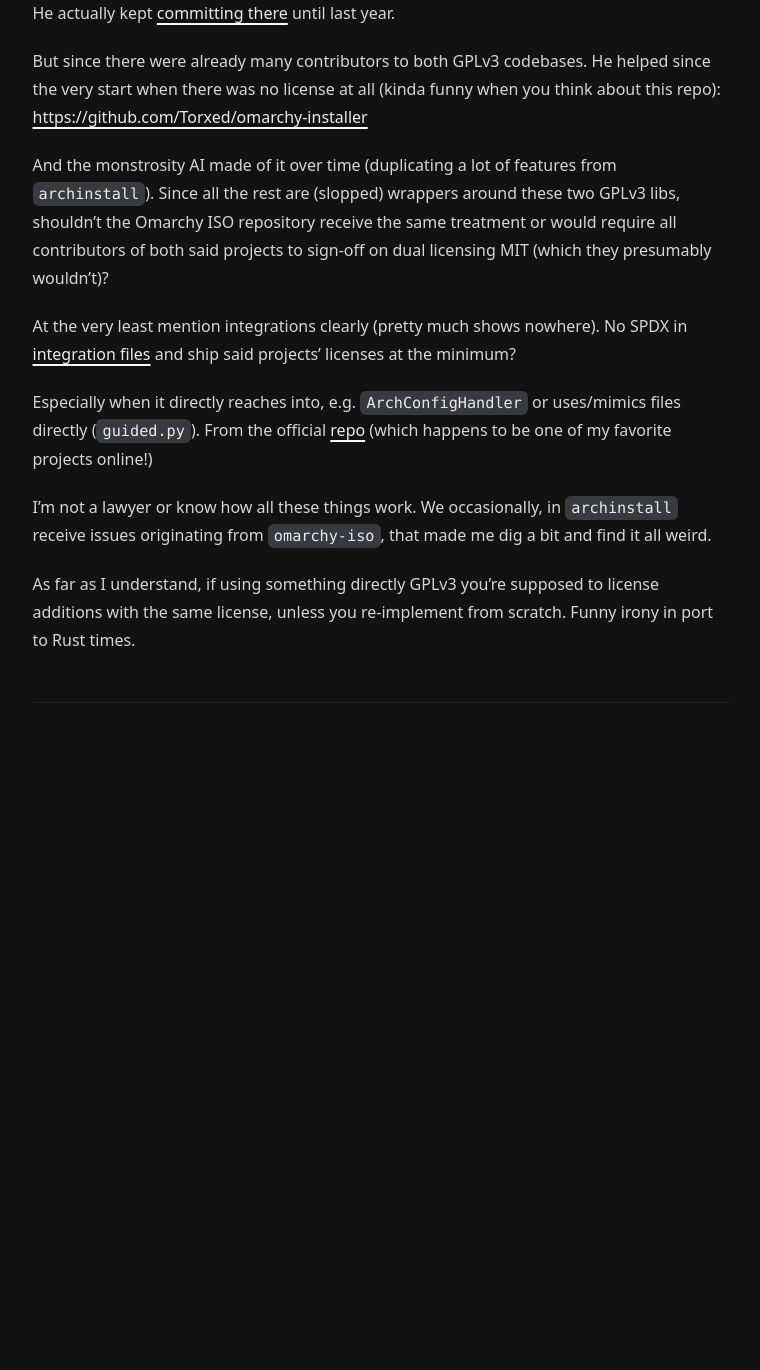
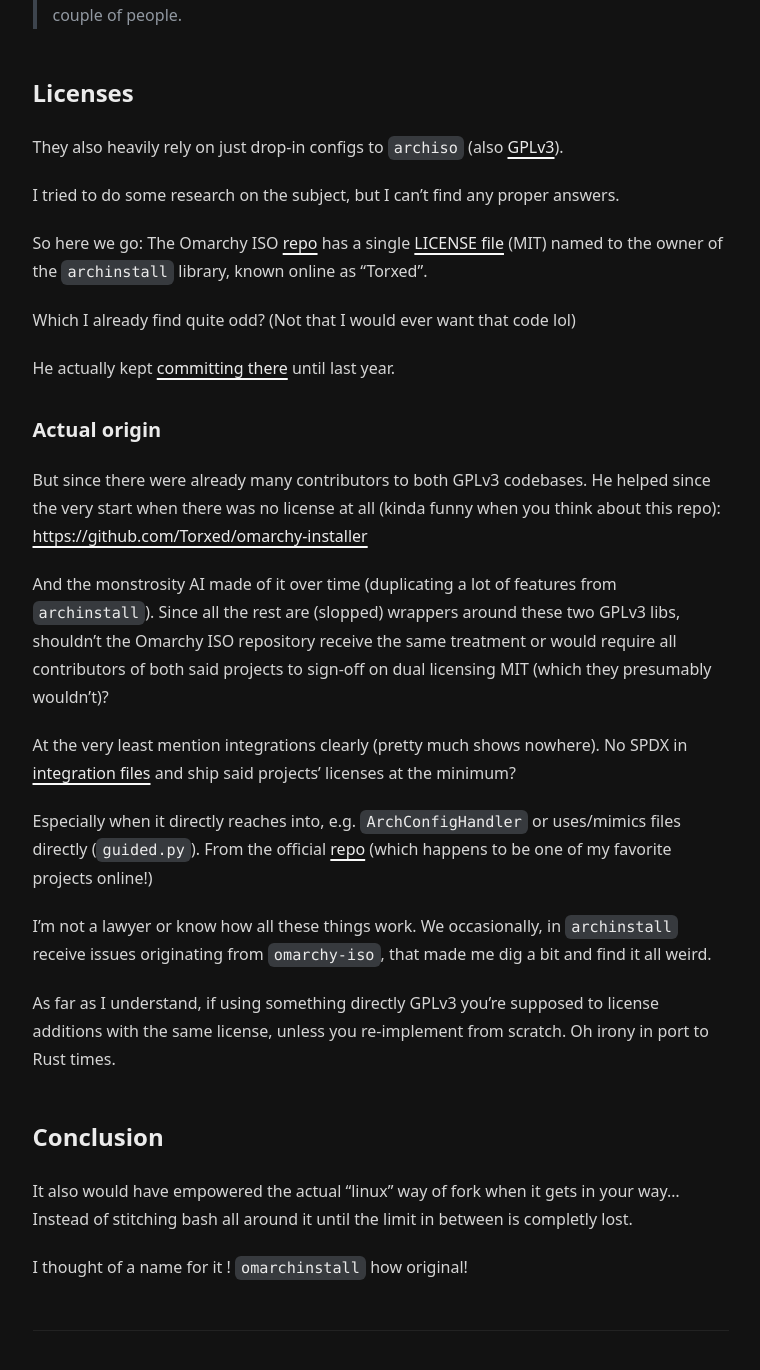
Before and after one commit to h8d13/dontreadthedocs, a Jekyll site: the page built from _notes/traumarchy.md, in a window 1280 px wide and 1400 px high, scrolled down 691 px. Shown: the top 1370 px of the window, without its empty margins (252-1012 px from the left). Built offline with Jekyll 4.4.1, drawn with Linux system fonts in a browser that asks for light colours; before the commit the page ends 1506 px from its top, so only the background shows below that; some of the changed text lies outside the part shown.

Commit message:
add titles
Signed-off-by: h8d13 <hadean-eon-dev@proton.me>

```diff
--- a/_notes/traumarchy.md
+++ b/_notes/traumarchy.md
@@ -14,6 +16,8 @@
 > But little talked about its origins.
 > This made me skip most of these videos and unsubscribe to a couple of people.
 
+## Licenses
+
 They also heavily rely on just drop-in configs to `archiso` (also [GPLv3](https://gitlab.archlinux.org/archlinux/archiso/-/blob/master/LICENSE)).
 
 I tried to do some research on the subject, but I can't find any proper answers.
@@ -21,10 +25,13 @@
 So here we go:
 The Omarchy ISO [repo](https://github.com/omacom/omarchy-iso) has a single [LICENSE file](https://github.com/omacom/omarchy-iso/blob/quattro/LICENSE)
 (MIT) named to the owner of the `archinstall` library, known online as "Torxed".
+
 Which I already find quite odd? (Not that I would ever want that code lol)
 
 He actually kept [committing there](https://github.com/omacom/omarchy-iso/commits/quattro/?author=Torxed)
 until last year.
+
+### Actual origin
 
 But since there were already many contributors to both GPLv3 codebases.
 He helped since the very start when there was no
@@ -48,6 +55,13 @@
 receive issues originating from `omarchy-iso`, that made me dig a bit and find it all weird.
 
 As far as I understand, if using something directly GPLv3 you're supposed to license additions
-with the same license, unless you re-implement from scratch. Funny irony in port to Rust times.
+with the same license, unless you re-implement from scratch. Oh irony in port to Rust times.
+
+## Conclusion
+
+It also would have empowered the actual "linux" way of fork when it gets in your way...
+Instead of stitching bash all around it until the limit in between is completly lost.
+
+I thought of a name for it ! `omarchinstall` how original!
 
 ---
```
Also changed, not shown: other parts of _notes/traumarchy.md (+2 -0 lines).
